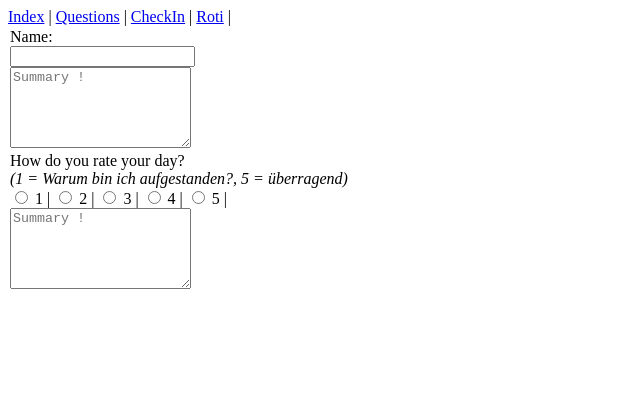
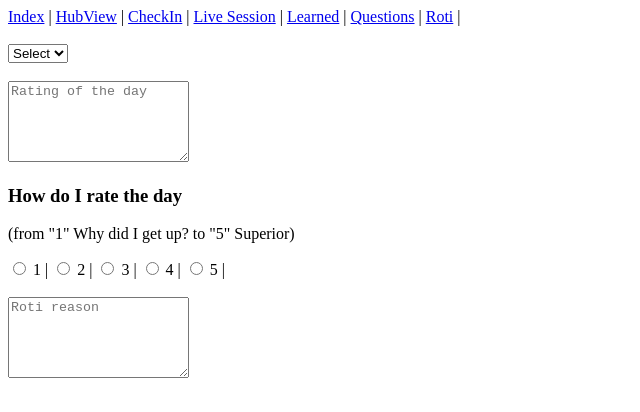
Before and after one commit to akaEnvi/abschlussarbeit, a Vue app: page /Roti in a window 1280 px wide. Shown: the top 412 px of the page, without its empty margins (0-640 px from the left). Built offline with nearby package versions, Linux system fonts and the light colour scheme.

Commit message:
Components added to pages / New View Sites

```diff
--- a/src/App.vue
+++ b/src/App.vue
@@ -1,10 +1,11 @@
 <template>
   <nav>
     <router-link to="/">Index</router-link> |
-
+    <router-link to="/HubView">HubView</router-link> |
+    <router-link to="/CheckIn">CheckIn</router-link> |
+    <router-link to="/LiveSessionView">Live Session</router-link> |
+    <router-link to="/LearningList">Learned</router-link> |
     <router-link to="/questionList">Questions</router-link> |
-
-    <router-link to="/CheckIn">CheckIn</router-link> |
     <router-link to="/Roti">Roti</router-link> |
   </nav>
   <router-view />
--- /dev/null
+++ b/src/components/CheckboxAttendance.vue
@@ -0,0 +1,5 @@
+<template>
+  <input type="checkbox" value="attendance" />
+</template>
+
+<script></script>
--- /dev/null
+++ b/src/components/DropdownClass.vue
@@ -0,0 +1,6 @@
+<template>
+  <select>
+    <option value="" disabled selected>Select</option>
+    <option value="">Test</option>
+  </select>
+</template>
--- /dev/null
+++ b/src/components/OutputModerator.vue
@@ -0,0 +1,3 @@
+<template>
+  <output placeholder="Who will be moderator ?"></output>
+</template>
--- a/src/router/index.js
+++ b/src/router/index.js
@@ -2,15 +2,28 @@ import { createRouter, createWebHistory } from "vue-router";
 
 import Index from "../views/IndexView.vue";
 import questionList from "@/views/questionList.vue";
-
 import RotiEvaluation from "@/views/RotiEvaluation.vue";
 import CheckIn from "@/views/CheckIn.vue";
+import HubView from "@/views/HubView.vue";
+import LiveSessionView from "@/views/LiveSessionView.vue";
+import LearningList from "@/views/LearningList.vue";
 
 const routes = [
   {
     path: "/",
     name: "Index",
     component: Index,
+  },
+  {
+    path: "/HubView",
+    name: "HubView",
+    component: HubView,
+  },
+
+  {
+    path: "/LearningList",
+    name: "LearningList",
+    component: LearningList,
   },
 
   {
@@ -24,7 +37,18 @@ const routes = [
     name: "CheckIn",
     component: CheckIn,
   },
-  { path: "/Roti", name: "RotiEvalution", component: RotiEvaluation },
+
+  {
+    path: "/LiveSessionView",
+    name: "LiveSession",
+    component: LiveSessionView,
+  },
+
+  {
+    path: "/Roti",
+    name: "RotiEvalution",
+    component: RotiEvaluation,
+  },
 ];
 
 const router = createRouter({
--- a/src/views/CheckIn.vue
+++ b/src/views/CheckIn.vue
@@ -1,31 +1,25 @@
 <template>
-  <table>
-    <thead>
-      <tr>
-        Name:<br />
-        <TheName />
-        <br />
-        Was lief gestern suboptimal?
-        <br />
-        <TheTextarea />
-        <br />
-        Daily Goals!
-        <br />
-        <TheTextarea />
-        <br />
-      </tr>
-    </thead>
-  </table>
+  <DropdownClass></DropdownClass>
+  <CheckboxAttendance></CheckboxAttendance>
+  <br />
+  <TheTextarea placeholder="What was frustrating yesterday"></TheTextarea>
+  <br />
+  <TheTextarea placeholder="What are my daily goals"></TheTextarea>
+  <br />
+
+  <backBtn></backBtn>
 </template>
 
 <script>
 import TheTextarea from "@/components/TheTextarea.vue";
-import TheName from "@/components/TheName.vue";
+import DropdownClass from "@/components/DropdownClass.vue";
+import backBtn from "@/components/Button/backBtn.vue";
 
 export default {
   components: {
     TheTextarea,
-    TheName,
+    DropdownClass,
+    backBtn,
   },
 };
 </script>
--- /dev/null
+++ b/src/views/HubView.vue
@@ -0,0 +1,17 @@
+<template>
+  <button><textBtn>Check In</textBtn></button>
+  <br />
+  <button><textBtn>Live Session</textBtn></button>
+  <br />
+  <button><textBtn>Check Out</textBtn></button>
+</template>
+
+<script>
+import textBtn from "@/components/Button/textBtn.vue";
+
+export default {
+  components: {
+    textBtn,
+  },
+};
+</script>
--- a/src/views/IndexView.vue
+++ b/src/views/IndexView.vue
@@ -1,5 +1,26 @@
 <template>
-  <h1>Test</h1>
+  <h1>Calendar week presenter</h1>
+
+  <DropdownClass></DropdownClass>
+  <br />
+  <!-- <OutputModerator></OutputModerator> -->
+  <br />
+  <button><textBtn>Generate moderator</textBtn></button>
+  <br />
+  <br />
+  <button><textBtn>Go to categories</textBtn></button>
 </template>
 
-<script></script>
+<script>
+// import OutputModerator from "@/components/OutputModerator.vue";
+import DropdownClass from "@/components/DropdownClass.vue";
+import textBtn from "@/components/Button/textBtn.vue";
+
+export default {
+  components: {
+    // OutputModerator,
+    textBtn,
+    DropdownClass,
+  },
+};
+</script>
--- a/src/views/LearningList.vue
+++ b/src/views/LearningList.vue
@@ -1,14 +1,26 @@
 <template>
-  <div class="">
-    <button>+</button>
-    <h1>What did you learn today?</h1>
-    <textarea id="text" name="text" cols="35" rows="4"></textarea>
-    <input type="submit" value="Senden" /> <br />
-    <textarea id="text" name="text" cols="35" rows="4"></textarea>
-    <input type="submit" value="Senden" /> <br />
-    <textarea id="text" name="text" cols="35" rows="4"></textarea>
-    <input type="submit" value="Senden" /> <br />
-    <textarea id="text" name="text" cols="35" rows="4"></textarea>
-    <input type="submit" value="Senden" />
-  </div>
+  <h1>What I learned today</h1>
+  <addBtn></addBtn>
+  <br />
+  <TheTextarea placeholder="Knowledge"></TheTextarea>
+  <trashBtn></trashBtn>
+  <br />
+  <backBtn></backBtn>
+  <backBtn></backBtn>
 </template>
+
+<script>
+import backBtn from "@/components/Button/backBtn.vue";
+import addBtn from "@/components/Button/addBtn.vue";
+import trashBtn from "@/components/Button/trashBtn.vue";
+import TheTextarea from "@/components/TheTextarea.vue";
+
+export default {
+  components: {
+    backBtn,
+    addBtn,
+    TheTextarea,
+    trashBtn,
+  },
+};
+</script>
--- /dev/null
+++ b/src/views/LiveSessionView.vue
@@ -0,0 +1,22 @@
+<template>
+  <h1>Attendance check</h1>
+  <br />
+  <input type="checkbox" name="test" id="" />
+  <label for="test">Muss geklärt werden</label>
+  <br />
+  <button><textBtn>Feedback</textBtn></button>
+  <br />
+  <backBtn></backBtn>
+</template>
+
+<script>
+import textBtn from "@/components/Button/textBtn.vue";
+import backBtn from "@/components/Button/backBtn.vue";
+
+export default {
+  components: {
+    textBtn,
+    backBtn,
+  },
+};
+</script>
--- a/src/views/RotiEvaluation.vue
+++ b/src/views/RotiEvaluation.vue
@@ -1,20 +1,13 @@
 <template>
-  <table>
-    <thead>
-      <tr>
-        Name:<br />
-        <TheName /><br />
-
-        <TheTextarea />
   <br />
-        How do you rate your day?<br />
-        <i>(1 = Warum bin ich aufgestanden?, 5 = überragend)</i>
+  <DropdownClass></DropdownClass>
   <br />
-        <input
-          type="radio"
-          name="note_inhalt"
-          value="Warum bin ich aufgestanden?"
-        />
+  <br />
+  <TheTextarea placeholder="Rating of the day"></TheTextarea>
+  <br />
+  <h3>How do I rate the day</h3>
+  <p>(from "1" Why did I get up? to "5" Superior)</p>
+  <input type="radio" name="note_inhalt" value="Warum bin ich aufgestanden?" />
   1 |
   <input type="radio" name="note_inhalt" value="Oh je!" />
   2 |
@@ -22,25 +15,23 @@
   3 |
   <input type="radio" name="note_inhalt" value="Lief nach Plan" />
   4 |
-        <input type="radio" name="note_inhalt" value="Überragend!" />
+  <input type="radio" name="note_inhalt" value="Überragend" />
   5 |
   <br />
+  <br />
 
-        <TheTextarea />
+  <TheTextarea placeholder="Roti reason"></TheTextarea>
   <br />
-      </tr>
-    </thead>
-  </table>
 </template>
 
 <script>
 import TheTextarea from "@/components/TheTextarea.vue";
-import TheName from "@/components/TheName.vue";
+import DropdownClass from "@/components/DropdownClass.vue";
 
 export default {
   components: {
     TheTextarea,
-    TheName,
+    DropdownClass,
   },
 };
 </script>
--- a/src/views/questionList.vue
+++ b/src/views/questionList.vue
@@ -1,32 +1,26 @@
 <template>
-  <div class="header">
-    <h1>Questions</h1>
-    <button class="add">Add</button>
-  </div>
-  <div class="main">
-    <form class="question-list">
-      <div>
-        <input type="text" placeholder=" Platzhalter" />
-        <button>löschen</button>
-      </div>
-      <div>
-        <input type="text" placeholder=" Platzhalter" />
-        <button>löschen</button>
-      </div>
-      <div>
-        <input type="text" placeholder=" Platzhalter" />
-        <button>löschen</button>
-      </div>
-      <div>
-        <input type="text" placeholder=" Platzhalter" />
-        <button>löschen</button>
-      </div>
-    </form>
-  </div>
-  <button class="submit">Submit</button>
-  <button class="back">Back</button>
+  <h1>What I learned today</h1>
+  <addBtn></addBtn>
+  <br />
+  <TheTextarea placeholder="Question"></TheTextarea>
+  <trashBtn></trashBtn>
+  <br />
+
+  <button><textBtn>To Main Menu</textBtn></button>
 </template>
 
-<script></script>
+<script>
+import addBtn from "@/components/Button/addBtn.vue";
+import trashBtn from "@/components/Button/trashBtn.vue";
+import TheTextarea from "@/components/TheTextarea.vue";
+import textBtn from "@/components/Button/textBtn.vue";
 
-<style scoped></style>
+export default {
+  components: {
+    addBtn,
+    TheTextarea,
+    trashBtn,
+    textBtn,
+  },
+};
+</script>
```
Lines whose indentation alone changed are shown as unchanged.
